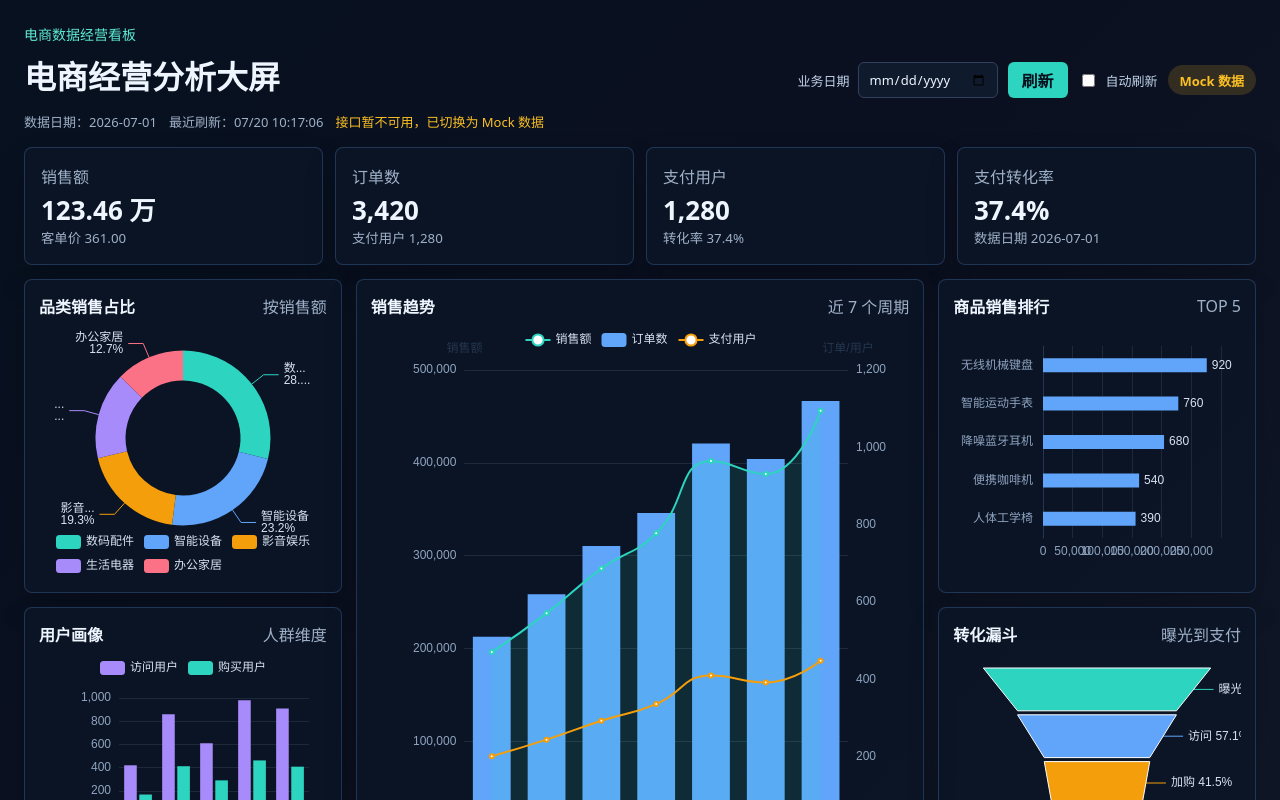
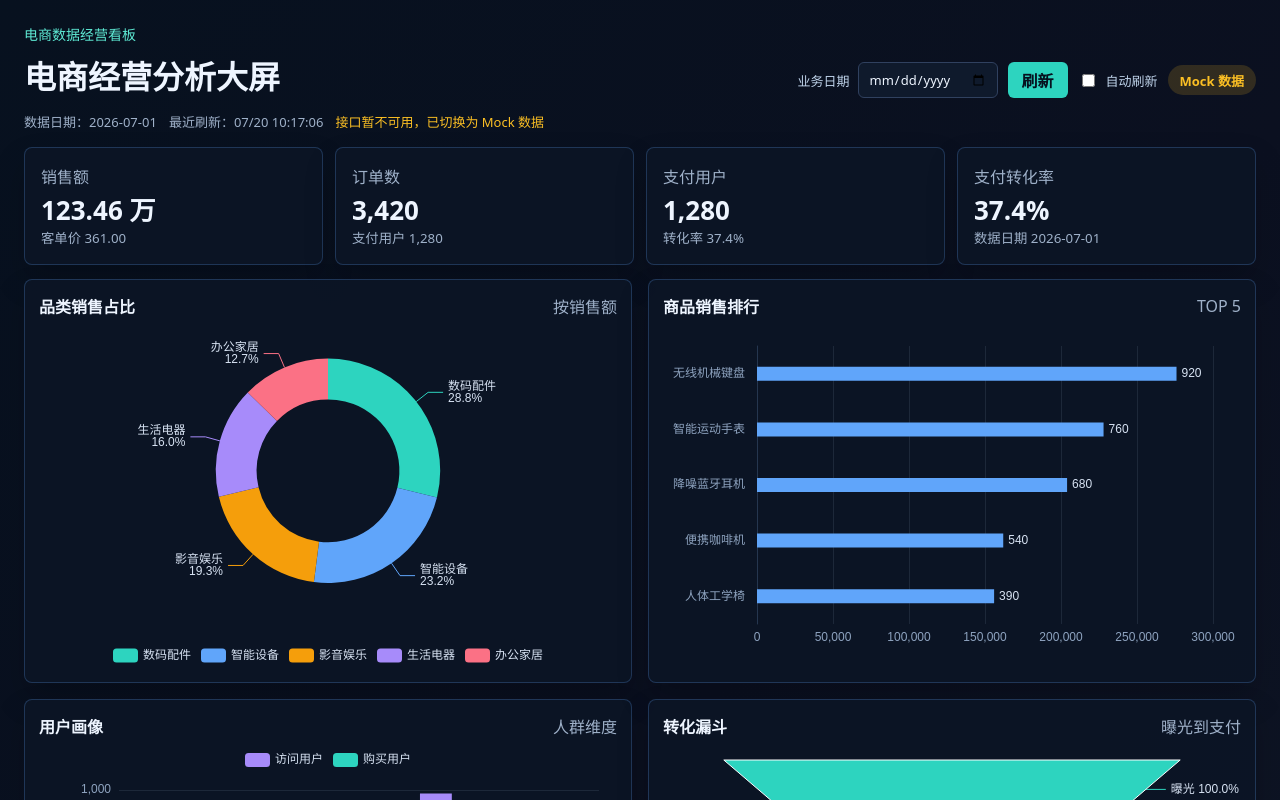
Before and after one commit to zkx2021/ecommerce-spark-warehouse, a Vue app in the folder frontend/: page / in a window 1280 px wide. Shown: the top 800 px of the page. Built offline with nearby package versions, Linux system fonts and the light colour scheme; no server answers.

Commit message:
fix: expand dashboard chart layout

```diff
--- a/frontend/src/App.vue
+++ b/frontend/src/App.vue
@@ -33,25 +33,25 @@
     </section>
 
     <section class="dashboard-grid" aria-label="经营分析图表">
-      <div class="dashboard-column dashboard-column--side">
+      <div class="dashboard-column dashboard-column--side dashboard-column--left">
         <DashboardPanel title="品类销售占比" meta="按销售额">
-          <BaseChart :option="categoryShareOption" height="250px" />
+          <BaseChart :option="categoryShareOption" height="340px" />
         </DashboardPanel>
         <DashboardPanel title="用户画像" meta="人群维度">
-          <BaseChart :option="userProfileOption" height="250px" />
+          <BaseChart :option="userProfileOption" height="330px" />
         </DashboardPanel>
       </div>
 
       <DashboardPanel title="销售趋势" meta="近 7 个周期" class="dashboard-panel--hero">
-        <BaseChart :option="trendOption" height="560px" />
+        <BaseChart :option="trendOption" height="460px" />
       </DashboardPanel>
 
-      <div class="dashboard-column dashboard-column--side">
+      <div class="dashboard-column dashboard-column--side dashboard-column--right">
         <DashboardPanel title="商品销售排行" meta="TOP 5">
-          <BaseChart :option="productRankOption" height="250px" />
+          <BaseChart :option="productRankOption" height="340px" />
         </DashboardPanel>
         <DashboardPanel title="转化漏斗" meta="曝光到支付">
-          <BaseChart :option="funnelOption" height="250px" />
+          <BaseChart :option="funnelOption" height="330px" />
         </DashboardPanel>
       </div>
     </section>
@@ -223,7 +223,7 @@ const trendOption = computed(() => {
 
 const productRankOption = computed(() => {
   const rows = [...overview.value.product_rank].sort((a, b) => a.rank_no - b.rank_no)
-  const productRankLabelWidth = 148
+  const productRankLabelWidth = 220
   return {
     color: ['#60a5fa'],
     tooltip: {
@@ -239,7 +239,7 @@ const productRankOption = computed(() => {
         ].join('<br/>')
       }
     },
-    grid: { left: 8, right: 20, top: 18, bottom: 20, containLabel: true },
+    grid: { left: 10, right: 28, top: 18, bottom: 24, containLabel: true },
     xAxis: {
       type: 'value',
       ...baseAxis,
@@ -255,7 +255,7 @@ const productRankOption = computed(() => {
         width: productRankLabelWidth,
         overflow: 'break',
         lineHeight: 16,
-        margin: 10
+        margin: 12
       }
     },
     series: [
@@ -283,14 +283,15 @@ const categoryShareOption = computed(() => ({
   },
   legend: {
     bottom: 0,
+    type: 'scroll',
     textStyle: { color: chartTextColor }
   },
   series: [
     {
       name: '品类销售占比',
       type: 'pie',
-      radius: ['46%', '70%'],
-      center: ['50%', '44%'],
+      radius: ['42%', '66%'],
+      center: ['50%', '42%'],
       avoidLabelOverlap: true,
       label: {
         color: chartTextColor,
@@ -320,7 +321,7 @@ const userProfileOption = computed(() => {
       top: 0,
       textStyle: { color: chartTextColor }
     },
-    grid: { left: 42, right: 18, top: 42, bottom: 48, containLabel: true },
+    grid: { left: 42, right: 18, top: 42, bottom: 66, containLabel: true },
     xAxis: {
       type: 'category',
       data: rows.map((item) => `${item.dimension_type}:${item.dimension_value}`),
@@ -328,10 +329,10 @@ const userProfileOption = computed(() => {
       axisLabel: {
         color: mutedTextColor,
         interval: 0,
-        width: 96,
+        width: 124,
         overflow: 'break',
         lineHeight: 16,
-        margin: 12,
+        margin: 14,
         formatter: formatProfileAxisLabel
       }
     },
--- a/frontend/src/styles/dashboard.css
+++ b/frontend/src/styles/dashboard.css
@@ -173,14 +173,26 @@ input {
 
 .dashboard-grid {
   display: grid;
-  grid-template-columns: minmax(240px, 0.95fr) minmax(420px, 1.7fr) minmax(240px, 0.95fr);
-  gap: 14px;
-  align-items: stretch;
+  grid-template-columns: repeat(2, minmax(0, 1fr));
+  grid-template-areas:
+    "left right"
+    "trend trend";
+  gap: 16px;
+  align-items: start;
 }
 
 .dashboard-column {
   display: grid;
-  gap: 14px;
+  gap: 16px;
+  align-content: start;
+}
+
+.dashboard-column--left {
+  grid-area: left;
+}
+
+.dashboard-column--right {
+  grid-area: right;
 }
 
 .dashboard-panel {
@@ -189,7 +201,8 @@ input {
 }
 
 .dashboard-panel--hero {
-  min-height: 100%;
+  grid-area: trend;
+  min-height: auto;
 }
 
 .dashboard-panel__header {
@@ -243,6 +256,10 @@ input {
 
   .dashboard-grid {
     grid-template-columns: 1fr;
+    grid-template-areas:
+      "left"
+      "right"
+      "trend";
   }
 }
 
```
Also changed, not shown: 1 other file (tests, documents, lock files or other folders).
